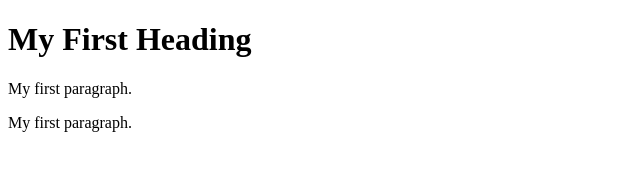
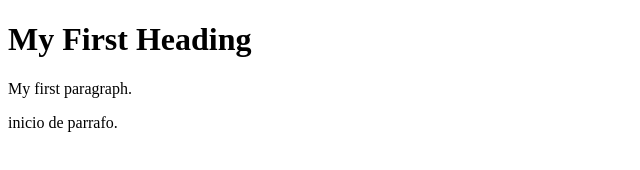
Before and after one commit to andressena/prueba, a plain HTML site: page index.html in a window 1280 px wide. Shown: the full height of the page, 0-640 px from the left. Drawn offline with Linux system fonts and the light colour scheme.

Commit message:
Update index.html

```diff
--- a/index.html
+++ b/index.html
@@ -7,7 +7,7 @@
 
 <h1>My First Heading</h1>
 <p>My first paragraph.</p>
-<p>My first paragraph.</p>
+<p>inicio de parrafo.</p>
 
 </body>
 </html>
```
